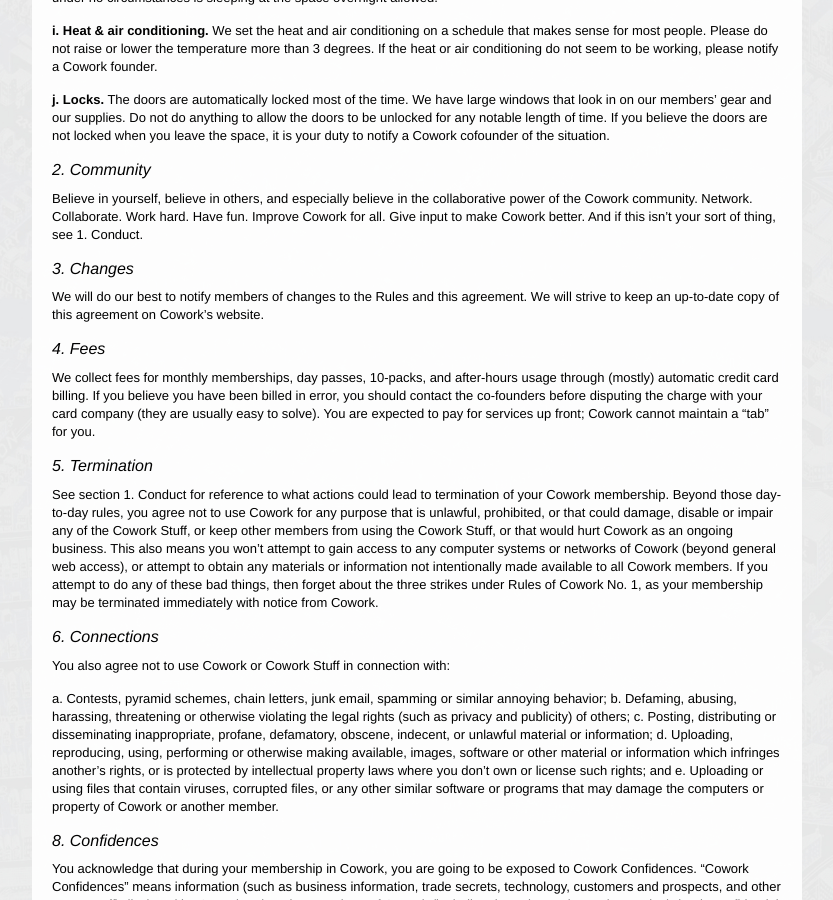
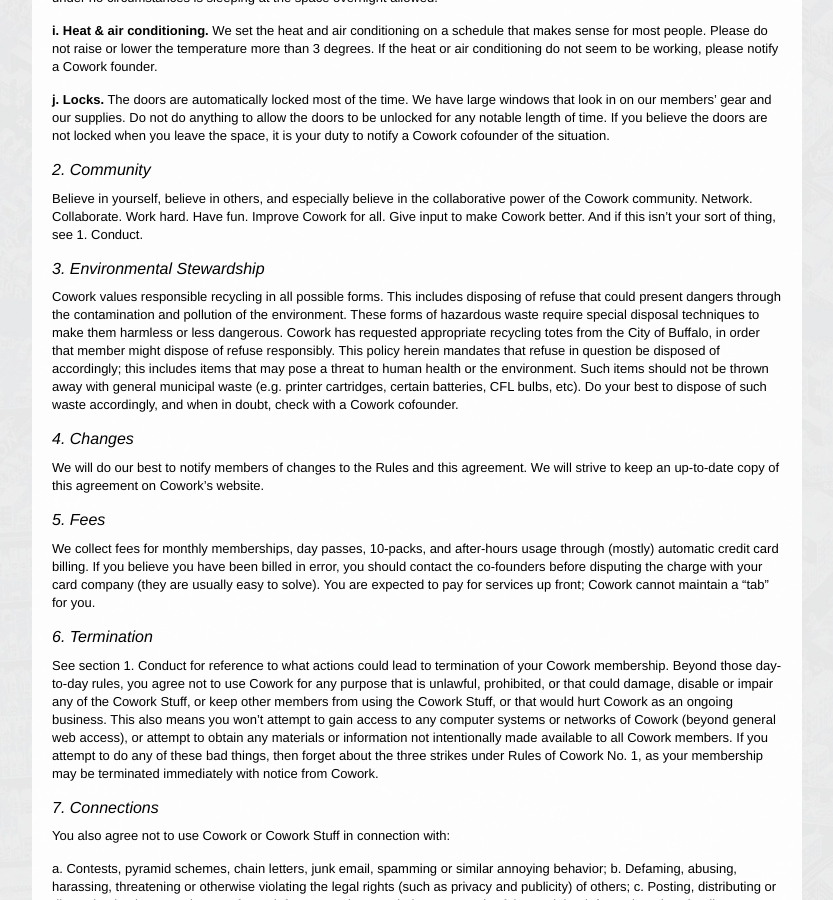
Before and after one commit to coworkbuffalo/coworkbuffalo.github.com, a Jekyll site: the page built from agreement/index.markdown, in a window 1280 px wide and 900 px high, scrolled down 1360 px. Shown: the whole window, without its empty margins (223-1056 px from the left). Built offline with Jekyll 4.4.1, drawn with Linux system fonts in a browser that asks for light colours; comment, search, counter and statistics services are not loaded.

Commit message:
Added "environmental stewardship" section
Per Chris Way at Atinga Project. Thank you!

```diff
--- a/agreement/index.markdown
+++ b/agreement/index.markdown
@@ -49,19 +49,22 @@
 
 Believe in yourself, believe in others, and especially believe in the collaborative power of the Cowork community. Network. Collaborate. Work hard. Have fun. Improve Cowork for all. Give input to make Cowork better. And if this isn't your sort of thing, see 1. Conduct.
 
-### 3. Changes
+### 3. Environmental Stewardship
+Cowork values responsible recycling in all possible forms. This includes disposing of refuse that could present dangers through the contamination and pollution of the environment. These forms of hazardous waste require special disposal techniques to make them harmless or less dangerous. Cowork has requested appropriate recycling totes from the City of Buffalo, in order that member might dispose of refuse responsibly. This policy herein mandates that refuse in question be disposed of accordingly; this includes items that may pose a threat to human health or the environment. Such items should not be thrown away with general municipal waste (e.g. printer cartridges, certain batteries, CFL bulbs, etc). Do your best to dispose of such waste accordingly, and when in doubt, check with a Cowork cofounder.
+
+### 4. Changes
 
 We will do our best to notify members of changes to the Rules and this agreement. We will strive to keep an up-to-date copy of this agreement on Cowork’s website.
 
-### 4. Fees
+### 5. Fees
 
 We collect fees for monthly memberships, day passes, 10-packs, and after-hours usage through (mostly) automatic credit card billing. If you believe you have been billed in error, you should contact the co-founders before disputing the charge with your card company (they are usually easy to solve). You are expected to pay for services up front; Cowork cannot maintain a "tab" for you.
 
-### 5. Termination
+### 6. Termination
 
 See section 1. Conduct for reference to what actions could lead to termination of your Cowork membership. Beyond those day-to-day rules, you agree not to use Cowork for any purpose that is unlawful, prohibited, or that could damage, disable or impair any of the Cowork Stuff, or keep other members from using the Cowork Stuff, or that would hurt Cowork as an ongoing business. This also means you won't attempt to gain access to any computer systems or networks of Cowork (beyond general web access), or attempt to obtain any materials or information not intentionally made available to all Cowork members. If you attempt to do any of these bad things, then forget about the three strikes under Rules of Cowork No. 1, as your membership may be terminated immediately with notice from Cowork.
 
-### 6. Connections
+### 7. Connections
 
 You also agree not to use Cowork or Cowork Stuff in connection with:
 
```
